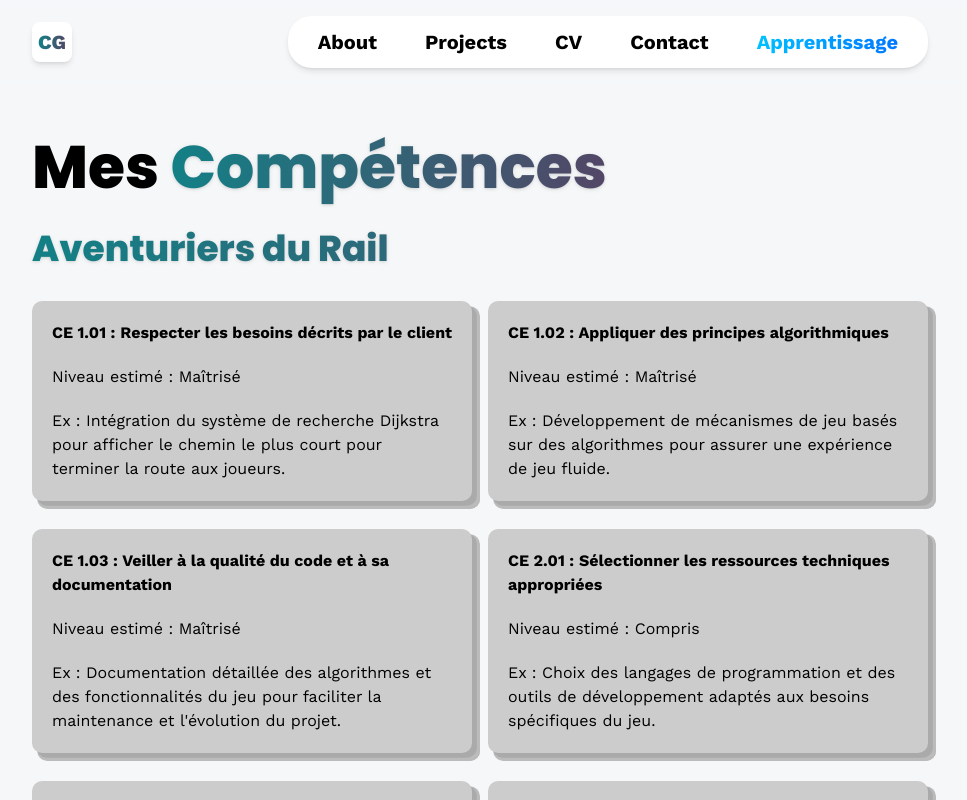
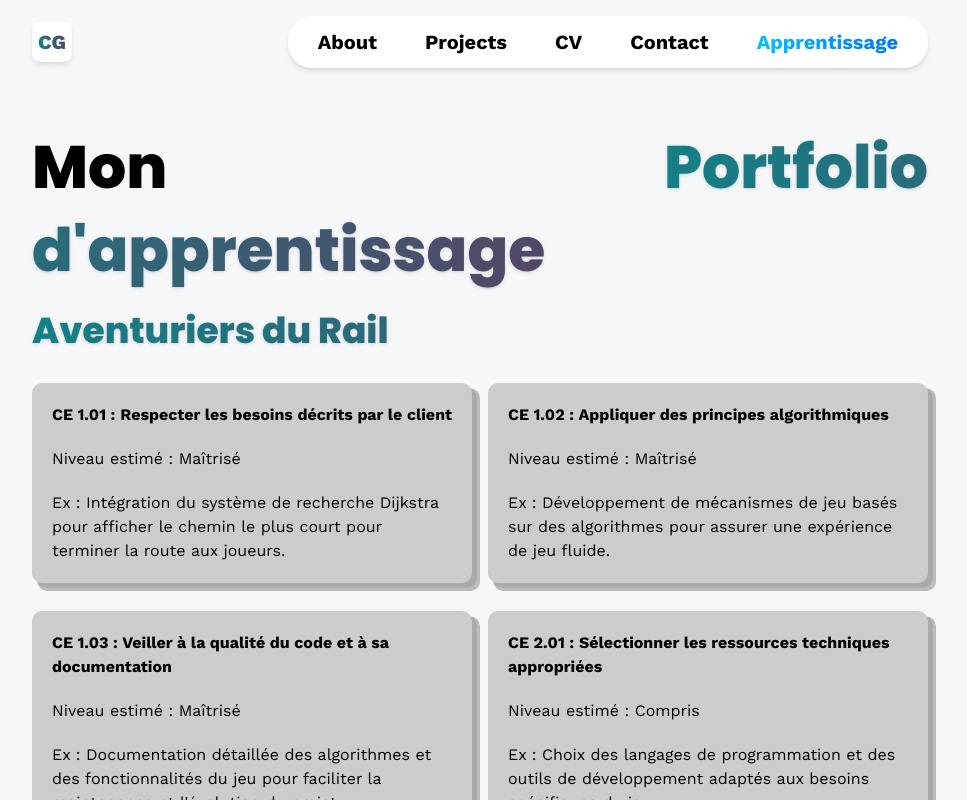
Before and after one commit to Clement-Garro/portfolio, a React (Vite) app: page /pfa in a window 1280 px wide. Shown: the top 800 px of the page, without its empty margins (160-1127 px from the left). Built offline with nearby package versions, Linux system fonts and the light colour scheme; no server answers.

Commit message:
ajout Apprentissage a remove apres la note car inutile

```diff
--- a/src/pages/PFA.jsx
+++ b/src/pages/PFA.jsx
@@ -8,9 +8,9 @@
         <section className="max-container">
             <div className="text-center pb-5">
                 <h1 className="head-text">
-                    Mes{" "}
+                    Mon{" "}
                     <span className="gradient_text drop-shadow font-semibold">
-                Compétences
+                Portfolio d'apprentissage
             </span>
                 </h1>
             </div>
```
